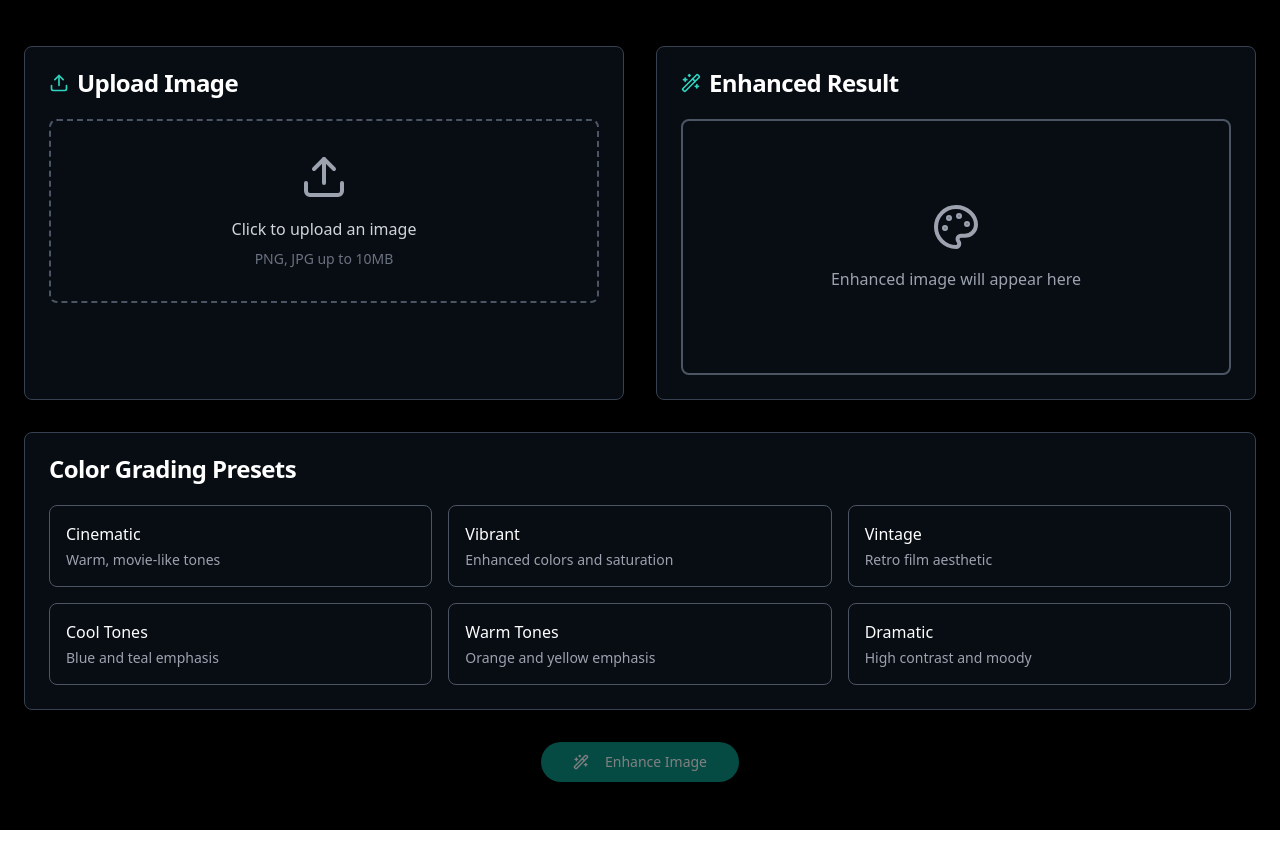
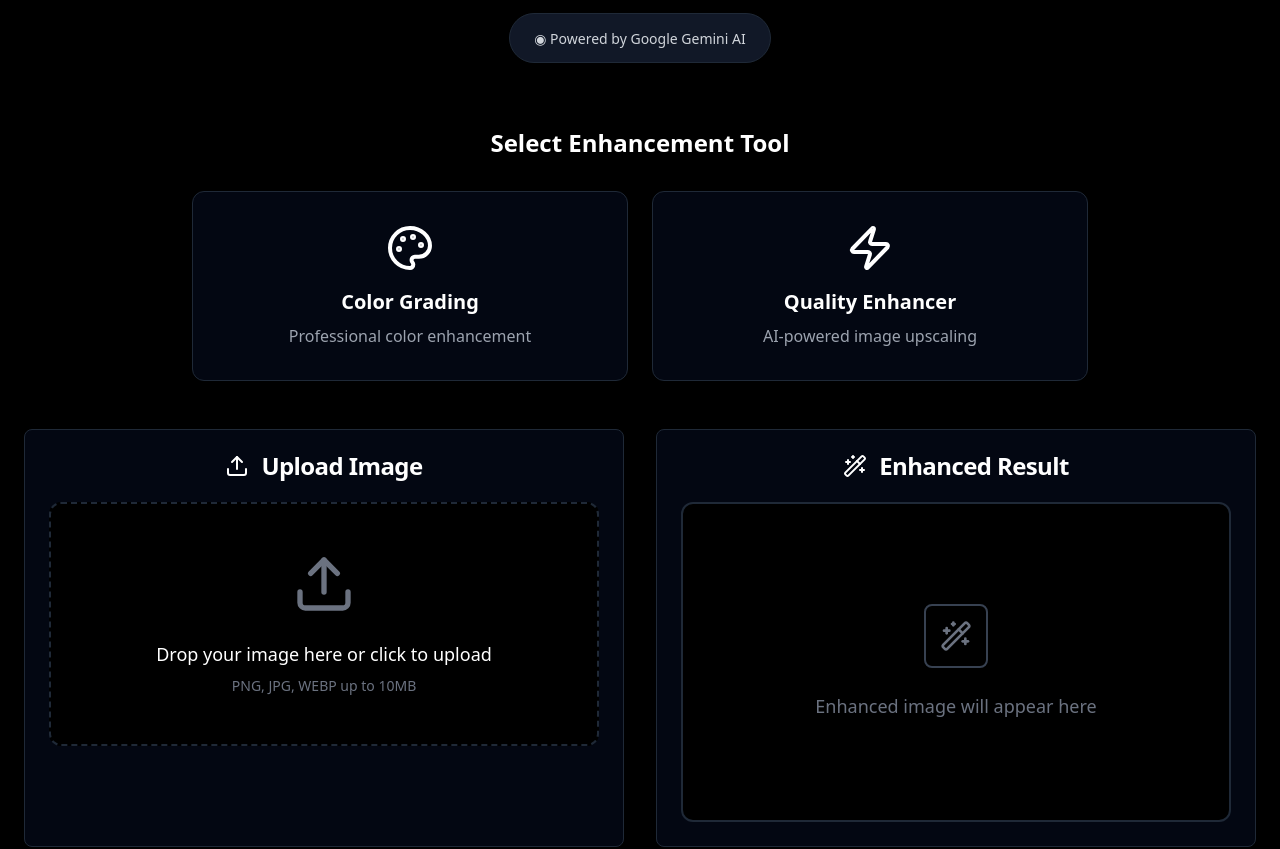
Before and after one commit to samir-786/chromora-color-match-ui, a React (Vite) app: page /mvp in a window 1280 px wide. Shown: the part 326-1175 px from the top of the page. Built offline with nearby package versions, Linux system fonts and the light colour scheme.

Commit message:
Refactor: MVP page with two tools and black theme
Updated the MVP color grading page to feature only color grading and image quality enhancement tools, implemented a full black color scheme, and ensured compatibility with all image types for a futuristic MVP design.

```diff
--- a/src/pages/ColorGradingMVP.tsx
+++ b/src/pages/ColorGradingMVP.tsx
@@ -1,7 +1,7 @@
 import React, { useState, useRef } from "react";
 import { Button } from "@/components/ui/button";
 import { Card, CardContent, CardHeader, CardTitle } from "@/components/ui/card";
-import { Upload, Download, Wand2, RotateCcw, Palette } from "lucide-react";
+import { Upload, Download, Wand2, RotateCcw, Palette, Zap } from "lucide-react";
 import { Link } from "react-router-dom";
 import { useToast } from "@/hooks/use-toast";
 
@@ -9,17 +9,13 @@ const ColorGradingMVP = () => {
   const [originalImage, setOriginalImage] = useState<string | null>(null);
   const [enhancedImage, setEnhancedImage] = useState<string | null>(null);
   const [isProcessing, setIsProcessing] = useState(false);
-  const [selectedPreset, setSelectedPreset] = useState<string>("");
+  const [selectedTool, setSelectedTool] = useState<string>("");
   const fileInputRef = useRef<HTMLInputElement>(null);
   const { toast } = useToast();
 
-  const colorPresets = [
-    { id: "cinematic", name: "Cinematic", description: "Warm, movie-like tones" },
-    { id: "vibrant", name: "Vibrant", description: "Enhanced colors and saturation" },
-    { id: "vintage", name: "Vintage", description: "Retro film aesthetic" },
-    { id: "cool", name: "Cool Tones", description: "Blue and teal emphasis" },
-    { id: "warm", name: "Warm Tones", description: "Orange and yellow emphasis" },
-    { id: "dramatic", name: "Dramatic", description: "High contrast and moody" }
+  const tools = [
+    { id: "color-grading", name: "Color Grading", description: "Professional color enhancement", icon: Palette },
+    { id: "quality-enhancer", name: "Quality Enhancer", description: "AI-powered image upscaling", icon: Zap }
   ];
 
   const handleImageUpload = (event: React.ChangeEvent<HTMLInputElement>) => {
@@ -35,10 +31,10 @@ const ColorGradingMVP = () => {
   };
 
   const enhanceImage = async () => {
-    if (!originalImage || !selectedPreset) {
+    if (!originalImage || !selectedTool) {
       toast({
         title: "Missing Requirements",
-        description: "Please upload an image and select a preset",
+        description: "Please upload an image and select a tool",
         variant: "destructive"
       });
       return;
@@ -53,7 +49,7 @@ const ColorGradingMVP = () => {
 
       const formData = new FormData();
       formData.append('image', blob);
-      formData.append('preset', selectedPreset);
+      formData.append('preset', selectedTool);
 
       const enhanceResponse = await fetch('https://twejmhqbibellgduyxvs.supabase.co/functions/v1/enhance-image', {
         method: 'POST',
@@ -98,7 +94,7 @@ const ColorGradingMVP = () => {
   const resetImage = () => {
     setOriginalImage(null);
     setEnhancedImage(null);
-    setSelectedPreset("");
+    setSelectedTool("");
     if (fileInputRef.current) {
       fileInputRef.current.value = "";
     }
@@ -107,7 +103,7 @@ const ColorGradingMVP = () => {
   return (
     <div className="min-h-screen bg-black text-white">
       {/* Navigation */}
-      <nav className="flex justify-between items-center px-6 py-4 backdrop-blur-sm bg-black/50 border-b border-gray-800">
+      <nav className="flex justify-between items-center px-6 py-4 backdrop-blur-sm bg-black border-b border-gray-900">
         <Link to="/" className="flex items-center">
           <span className="text-xl font-bold text-white">Chromora</span>
         </Link>
@@ -121,46 +117,71 @@ const ColorGradingMVP = () => {
         </div>
       </nav>
 
-      <div className="container mx-auto px-6 py-12 max-w-7xl">
-        <div className="text-center mb-12">
-          <h1 className="text-5xl font-bold mb-6 bg-gradient-to-r from-teal-400 via-teal-300 to-white bg-clip-text text-transparent">
-            AI Color Grading Studio
+      <div className="container mx-auto px-6 py-16 max-w-7xl">
+        <div className="text-center mb-16">
+          <h1 className="text-6xl font-bold mb-8 text-white">
+            AI Enhancement Studio
           </h1>
-          <p className="text-gray-300 text-xl max-w-3xl mx-auto leading-relaxed">
-            Transform your images with professional-grade AI color enhancement. Upload, select a preset, and watch your photos come to life.
+          <p className="text-gray-400 text-2xl max-w-4xl mx-auto leading-relaxed mb-8">
+            Professional AI-powered image enhancement tools. Upload your image and select the perfect enhancement.
           </p>
-          <div className="mt-6 flex justify-center">
-            <div className="bg-teal-500/20 border border-teal-500/30 rounded-full px-4 py-2">
-              <span className="text-teal-300 text-sm font-medium">✨ Powered by Google Gemini AI</span>
+          <div className="flex justify-center">
+            <div className="bg-gray-900 border border-gray-800 rounded-full px-6 py-3">
+              <span className="text-gray-300 text-sm font-medium">◉ Powered by Google Gemini AI</span>
             </div>
           </div>
         </div>
 
-        <div className="grid lg:grid-cols-2 gap-8 mb-8">
+        {/* Tools Selection */}
+        <div className="mb-12">
+          <h2 className="text-2xl font-bold text-white text-center mb-8">Select Enhancement Tool</h2>
+          <div className="grid md:grid-cols-2 gap-6 max-w-4xl mx-auto">
+            {tools.map((tool) => {
+              const IconComponent = tool.icon;
+              return (
+                <div
+                  key={tool.id}
+                  className={`p-8 rounded-xl border cursor-pointer transition-all duration-300 ${
+                    selectedTool === tool.id
+                      ? 'border-white bg-gray-900'
+                      : 'border-gray-800 hover:border-gray-700 bg-gray-950'
+                  }`}
+                  onClick={() => setSelectedTool(tool.id)}
+                >
+                  <IconComponent className="w-12 h-12 text-white mb-4 mx-auto" />
+                  <h3 className="text-white font-bold text-xl mb-2 text-center">{tool.name}</h3>
+                  <p className="text-gray-400 text-center">{tool.description}</p>
+                </div>
+              );
+            })}
+          </div>
+        </div>
+
+        <div className="grid lg:grid-cols-2 gap-8 mb-12">
           {/* Upload Section */}
-          <Card className="bg-gray-900/50 border-gray-700">
+          <Card className="bg-gray-950 border-gray-800">
             <CardHeader>
-              <CardTitle className="text-white flex items-center">
-                <Upload className="w-5 h-5 mr-2 text-teal-400" />
+              <CardTitle className="text-white flex items-center justify-center">
+                <Upload className="w-6 h-6 mr-3 text-white" />
                 Upload Image
               </CardTitle>
             </CardHeader>
             <CardContent>
               <div
-                className="border-2 border-dashed border-gray-600 rounded-lg p-8 text-center cursor-pointer hover:border-teal-400 transition-colors"
+                className="border-2 border-dashed border-gray-800 rounded-xl p-12 text-center cursor-pointer hover:border-gray-700 transition-all duration-300 bg-black"
                 onClick={() => fileInputRef.current?.click()}
               >
                 {originalImage ? (
                   <img
                     src={originalImage}
                     alt="Original"
-                    className="max-h-64 mx-auto rounded-lg object-contain"
+                    className="max-h-80 w-full mx-auto rounded-lg object-contain"
                   />
                 ) : (
                   <div>
-                    <Upload className="w-12 h-12 mx-auto mb-4 text-gray-400" />
-                    <p className="text-gray-300 mb-2">Click to upload an image</p>
-                    <p className="text-sm text-gray-500">PNG, JPG up to 10MB</p>
+                    <Upload className="w-16 h-16 mx-auto mb-6 text-gray-500" />
+                    <p className="text-white text-lg mb-2">Drop your image here or click to upload</p>
+                    <p className="text-sm text-gray-500">PNG, JPG, WEBP up to 10MB</p>
                   </div>
                 )}
               </div>
@@ -175,25 +196,27 @@ const ColorGradingMVP = () => {
           </Card>
 
           {/* Enhanced Image */}
-          <Card className="bg-gray-900/50 border-gray-700">
+          <Card className="bg-gray-950 border-gray-800">
             <CardHeader>
-              <CardTitle className="text-white flex items-center">
-                <Wand2 className="w-5 h-5 mr-2 text-teal-400" />
+              <CardTitle className="text-white flex items-center justify-center">
+                <Wand2 className="w-6 h-6 mr-3 text-white" />
                 Enhanced Result
               </CardTitle>
             </CardHeader>
             <CardContent>
-              <div className="border-2 border-gray-600 rounded-lg p-8 text-center min-h-64 flex items-center justify-center">
+              <div className="border-2 border-gray-800 rounded-xl p-12 text-center min-h-80 flex items-center justify-center bg-black">
                 {enhancedImage ? (
                   <img
                     src={enhancedImage}
                     alt="Enhanced"
-                    className="max-h-64 rounded-lg object-contain"
+                    className="max-h-80 w-full rounded-lg object-contain"
                   />
                 ) : (
-                  <div className="text-gray-400">
-                    <Palette className="w-12 h-12 mx-auto mb-4" />
-                    <p>Enhanced image will appear here</p>
+                  <div className="text-gray-500">
+                    <div className="w-16 h-16 mx-auto mb-6 border-2 border-gray-700 rounded-lg flex items-center justify-center">
+                      <Wand2 className="w-8 h-8" />
+                    </div>
+                    <p className="text-lg">Enhanced image will appear here</p>
                   </div>
                 )}
               </div>
@@ -201,46 +224,21 @@ const ColorGradingMVP = () => {
           </Card>
         </div>
 
-        {/* Presets */}
-        <Card className="bg-gray-900/50 border-gray-700 mb-8">
-          <CardHeader>
-            <CardTitle className="text-white">Color Grading Presets</CardTitle>
-          </CardHeader>
-          <CardContent>
-            <div className="grid grid-cols-2 md:grid-cols-3 gap-4">
-              {colorPresets.map((preset) => (
-                <div
-                  key={preset.id}
-                  className={`p-4 rounded-lg border cursor-pointer transition-all ${
-                    selectedPreset === preset.id
-                      ? 'border-teal-400 bg-teal-400/10'
-                      : 'border-gray-600 hover:border-gray-500'
-                  }`}
-                  onClick={() => setSelectedPreset(preset.id)}
-                >
-                  <h3 className="text-white font-medium mb-1">{preset.name}</h3>
-                  <p className="text-sm text-gray-400">{preset.description}</p>
-                </div>
-              ))}
-            </div>
-          </CardContent>
-        </Card>
-
         {/* Action Buttons */}
-        <div className="flex flex-col sm:flex-row gap-4 justify-center">
+        <div className="flex flex-col sm:flex-row gap-6 justify-center">
           <Button
             onClick={enhanceImage}
-            disabled={!originalImage || !selectedPreset || isProcessing}
-            className="bg-teal-600 hover:bg-teal-700 text-white px-8 py-3 rounded-full transition-colors"
+            disabled={!originalImage || !selectedTool || isProcessing}
+            className="bg-white text-black hover:bg-gray-200 px-12 py-4 rounded-xl text-lg font-medium transition-all duration-300 disabled:bg-gray-800 disabled:text-gray-500"
           >
             {isProcessing ? (
               <>
-                <div className="animate-spin rounded-full h-4 w-4 border-b-2 border-white mr-2"></div>
+                <div className="animate-spin rounded-full h-5 w-5 border-b-2 border-black mr-3"></div>
                 Processing...
               </>
             ) : (
               <>
-                <Wand2 className="w-4 h-4 mr-2" />
+                <Wand2 className="w-5 h-5 mr-3" />
                 Enhance Image
               </>
             )}
@@ -250,9 +248,9 @@ const ColorGradingMVP = () => {
             <Button
               onClick={downloadImage}
               variant="outline"
-              className="border-white text-white hover:bg-white hover:text-black px-8 py-3 rounded-full"
+              className="border-gray-600 bg-black text-gray-300 hover:bg-gray-900 hover:text-white px-12 py-4 rounded-xl text-lg font-medium transition-all duration-300"
             >
-              <Download className="w-4 h-4 mr-2" />
+              <Download className="w-5 h-5 mr-3" />
               Download
             </Button>
           )}
@@ -261,9 +259,9 @@ const ColorGradingMVP = () => {
             <Button
               onClick={resetImage}
               variant="ghost"
-              className="text-gray-300 hover:text-white px-8 py-3 rounded-full"
+              className="text-gray-400 hover:text-white hover:bg-gray-900 px-12 py-4 rounded-xl text-lg font-medium transition-all duration-300"
             >
-              <RotateCcw className="w-4 h-4 mr-2" />
+              <RotateCcw className="w-5 h-5 mr-3" />
               Reset
             </Button>
           )}
```
